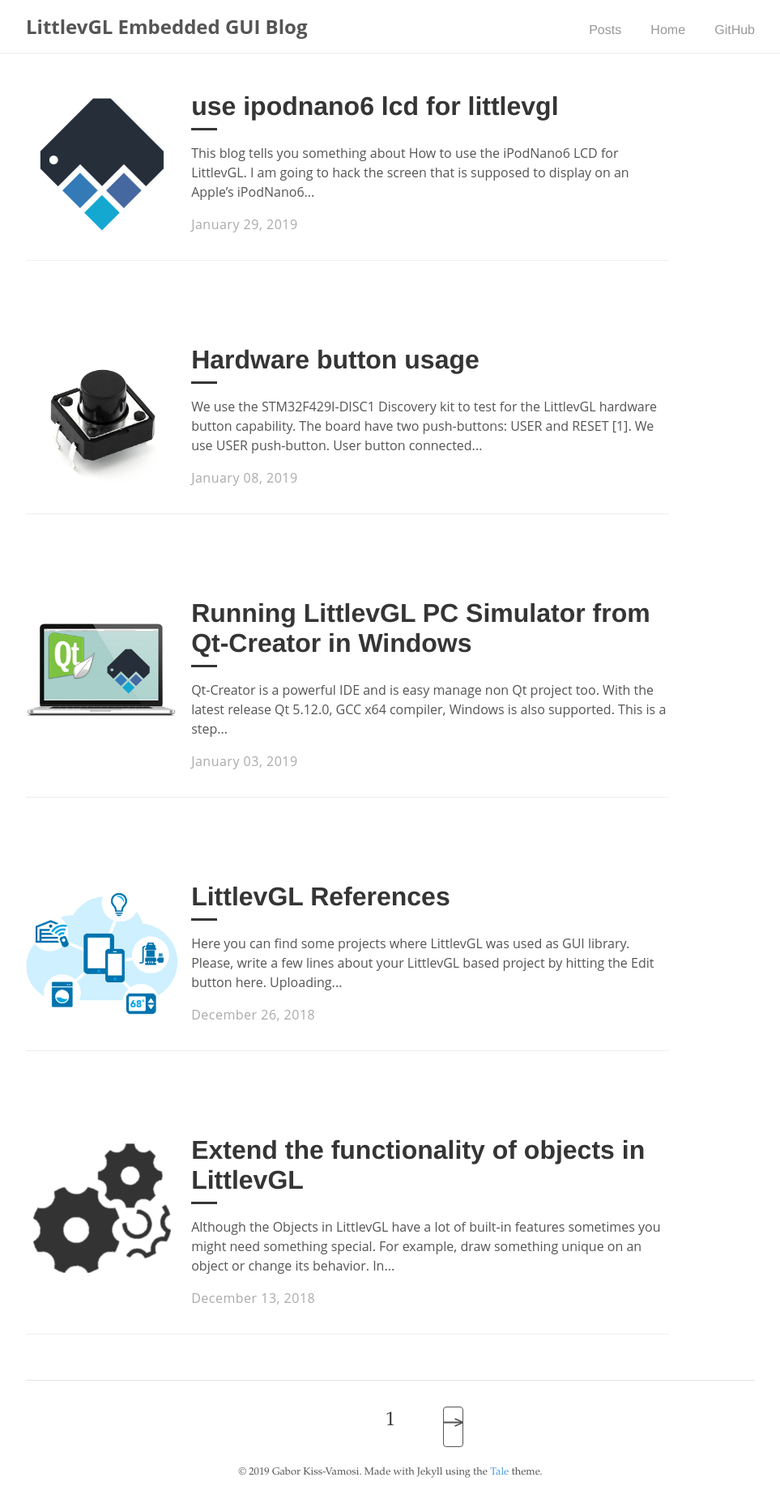
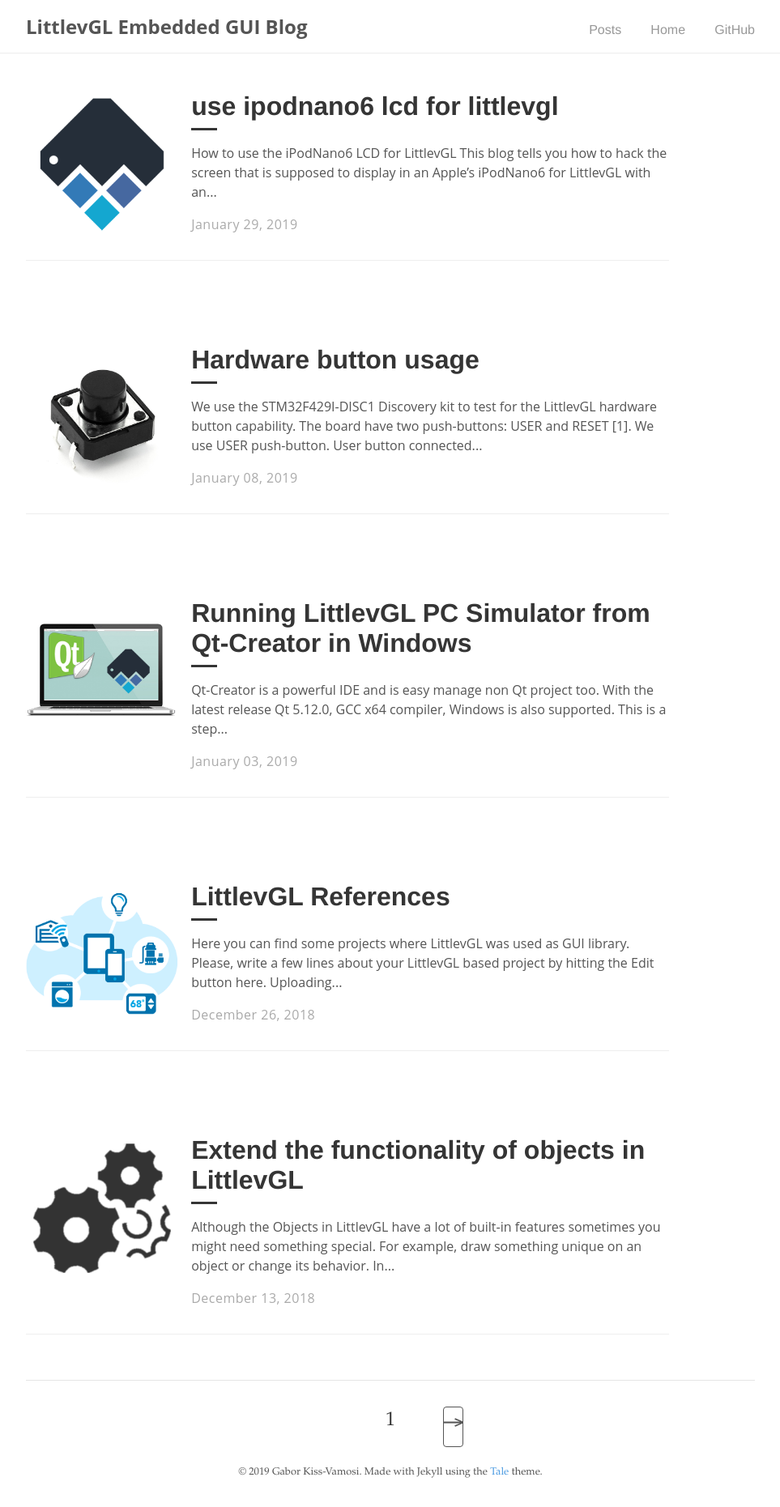
Before and after one commit to lvgl/blog, a Jekyll site: the page built from index.html, in a window 1280 px wide. Shown: the whole page at 81% size, without its empty margins (158-1121 px from the left). Built offline with Jekyll 4.4.1, drawn with Linux system fonts in a browser that asks for light colours; the list of posts is cut into pages by our own code.

Commit message:
Update 2019-01-29- use iPodNano6 LCD for littlevgl.md

```diff
--- a/_posts/2019-01-29- use iPodNano6 LCD for littlevgl.md
+++ b/_posts/2019-01-29- use iPodNano6 LCD for littlevgl.md
@@ -1,4 +1,6 @@
-This blog tells you something about **How to use the iPodNano6 LCD for LittlevGL.** I am going to hack the screen that is supposed to display on an Apple's iPodNano6 for LittlevGL with an Espressif ESP32 Wifi/BLE SoC.<br>
+## How to use the iPodNano6 LCD for LittlevGL
+
+This blog tells you how to hack the screen that is supposed to display in an Apple's iPodNano6 for LittlevGL with an Espressif ESP32 Wifi/BLE SoC.<br>
 ![](https://github.com/techtoys/blog/blob/master/assets/iPodNano6/Running_littlevGL.JPG)
 LCD for iPod Nano6 uses MIPI Display Serial Interface (MIPI DSI) which is a high-speed serial interface between a host processor and a display module. LCDs belong to this category are very common for smartphones, tablets, and smartwatches. Reference is available from MIPI alliance page at https://www.mipi.org/specifications/dsi. Some MIPI LCDs on hands are shown here.<br>
 ![](https://github.com/techtoys/blog/blob/master/assets/iPodNano6/Some_mipi_displays.jpg)
```
Also changed, not shown: other parts of _posts/2019-01-29- use iPodNano6 LCD for littlevgl.md (+5 -0 lines).
